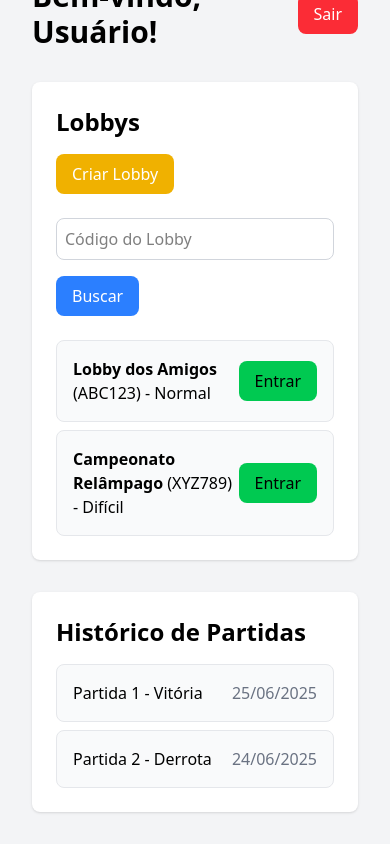
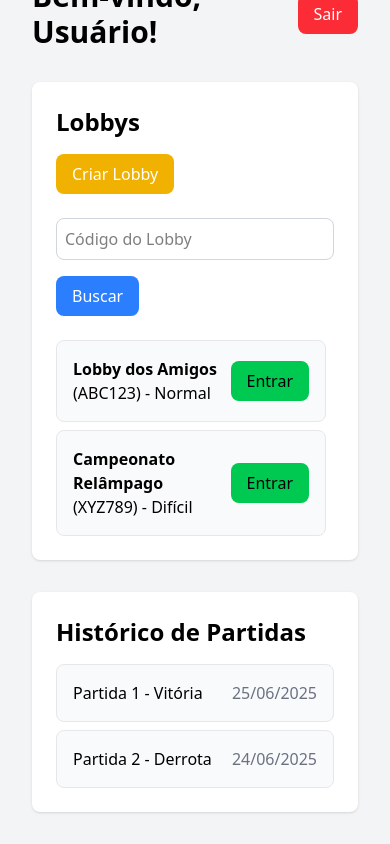
Before and after one commit to Duduvsky/Code-Alpha-Names, a React (Vite) app in the folder frontend/: page / in a window 390 px wide. Both pictures are taken after typing "name@example.com", "Sample123" into the empty fields and a click on the button "Entrar". Shown: the part 54-898 px from the top of the page. Built offline with nearby package versions, Linux system fonts and the light colour scheme.

Commit message:
[Att] Ajustes na responsividade da div Lobby

```diff
--- a/frontend/src/components/Dashboard/Dashboard.tsx
+++ b/frontend/src/components/Dashboard/Dashboard.tsx
@@ -82,7 +82,7 @@ const Dashboard = ({ onLogout }: DashboardProps) => {
             </button>
           </div>
 
-          <ul className="space-y-2">
+          <ul className="space-y-2 max-h-60 overflow-y-auto pr-2 sm:max-h-100">
             {lobbies.map((lobby) => (
               <li key={lobby.id} className="p-4 bg-gray-50 border border-gray-200 rounded-lg flex justify-between items-center">
                 <span>
```
